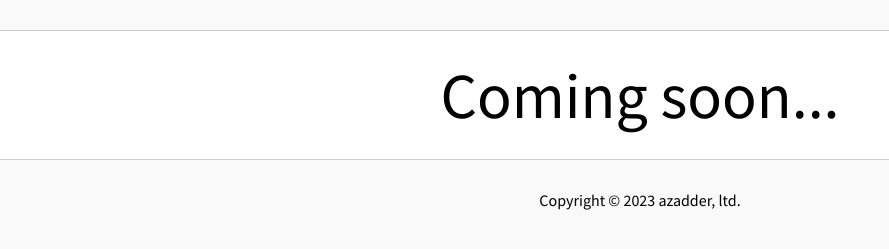
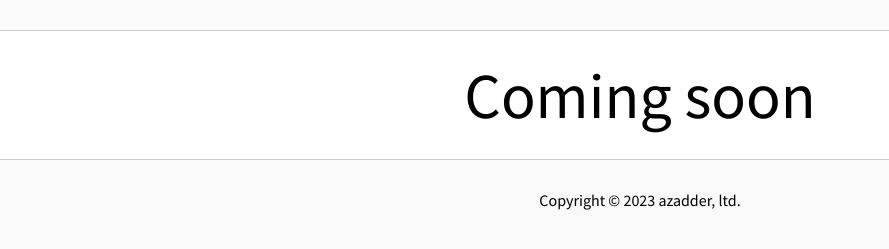
Before and after one commit to douglas-doughty/azadder.com, an Eleventy site: page index.html in a window 1280 px wide. Shown: the part 59-308 px from the top of the page, without its empty margins (0-889 px from the left). Built offline with nearby package versions, Linux system fonts and the light colour scheme; Eleventy itself is replaced by a stand-in of ours; files that its build step writes are made by us from their sources.

Commit message:
Triggering deployment

```diff
--- a/index.html
+++ b/index.html
@@ -2,4 +2,4 @@
 layout: layouts/default.njk
 ---
 
-<section class="hero">Coming soon...</section>
+<section class="hero">Coming soon</section>
```
